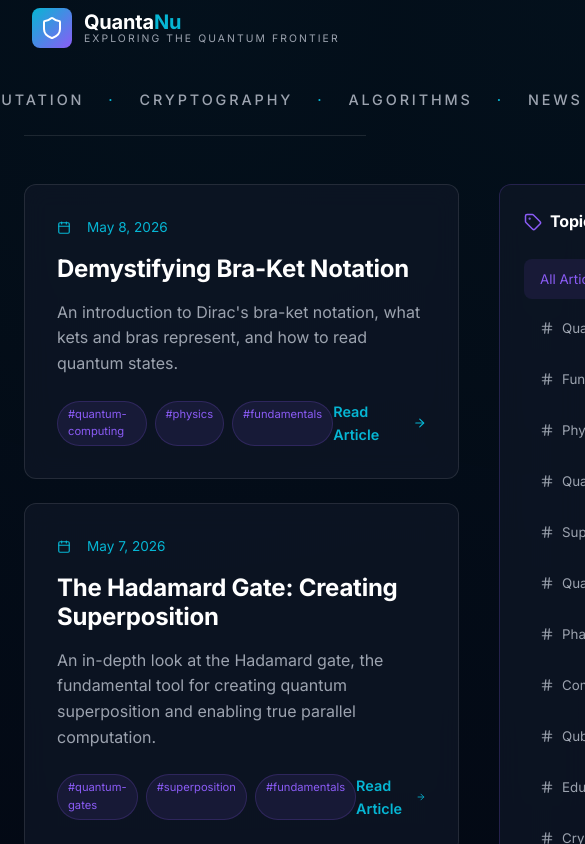
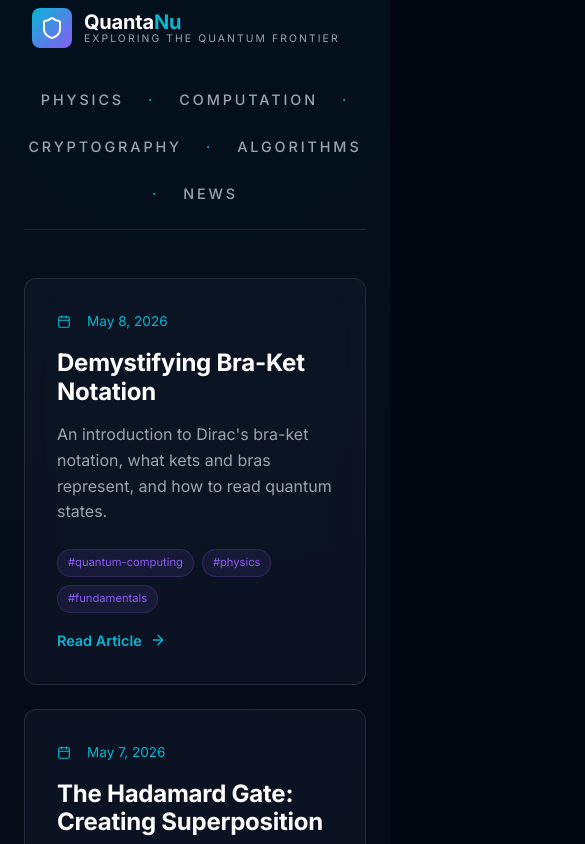
Before and after one commit to svylabs/quantanu, a React (Vite) app: page / in a window 390 px wide. Shown: the top 844 px of the page, 585 px wide, since content can reach past the window. Built offline with nearby package versions, Linux system fonts and the light colour scheme.

Commit message:
Making it responsive

```diff
--- a/src/App.tsx
+++ b/src/App.tsx
@@ -105,19 +105,7 @@ function App() {
         ) : (
           <>
             <div className="container">
-              <div style={{
-                marginBottom: '3rem',
-                padding: '1.5rem 0',
-                borderBottom: '1px solid var(--border-color)',
-                display: 'flex',
-                justifyContent: 'center',
-                gap: '1.5rem',
-                color: 'var(--text-secondary)',
-                fontSize: '0.9rem',
-                textTransform: 'uppercase',
-                letterSpacing: '0.2em',
-                fontWeight: 500
-              }}>
+              <div className="category-nav">
                 <span>Physics</span>
                 <span style={{ color: 'var(--accent-cyan)' }}>·</span>
                 <span>Computation</span>
--- a/src/components/ArticleList.tsx
+++ b/src/components/ArticleList.tsx
@@ -72,8 +72,8 @@ const ArticleList: React.FC<ArticleListProps> = ({ posts, onSelectPost }) => {
               {post.summary}
             </p>
 
-            <div style={{ display: 'flex', justifyContent: 'space-between', alignItems: 'center' }}>
-              <div style={{ display: 'flex', gap: '0.5rem' }}>
+            <div className="article-list-footer">
+              <div className="article-list-tags">
                 {post.tags.map(tag => (
                   <span key={tag} style={{
                     fontSize: '0.7rem',
--- a/src/components/ArticleView.tsx
+++ b/src/components/ArticleView.tsx
@@ -57,17 +57,11 @@ const ArticleView: React.FC<ArticleViewProps> = ({ post, prevPost, nextPost, onB
   }, [post.content]);
 
   return (
-    <div style={{ display: 'flex', gap: '2rem', alignItems: 'flex-start', position: 'relative' }}>
+    <div className="article-view-layout">
       <motion.div
         initial={{ opacity: 0 }}
         animate={{ opacity: 1 }}
-        className="glass"
-        style={{
-          padding: '3rem',
-          border: '1px solid var(--border-color)',
-          flex: 1,
-          minWidth: 0
-        }}
+        className="glass article-content-box"
       >
         <button
           onClick={onBack}
@@ -197,14 +191,7 @@ const ArticleView: React.FC<ArticleViewProps> = ({ post, prevPost, nextPost, onB
           </ReactMarkdown>
         </div>
 
-        <div style={{
-          marginTop: '4rem',
-          paddingTop: '3rem',
-          borderTop: '1px solid var(--border-color)',
-          display: 'grid',
-          gridTemplateColumns: 'repeat(auto-fit, minmax(280px, 1fr))',
-          gap: '1.5rem'
-        }}>
+        <div className="article-nav-grid">
           {prevPost ? (
             <button
               onClick={() => onNavigate(prevPost.slug)}
@@ -279,15 +266,8 @@ const ArticleView: React.FC<ArticleViewProps> = ({ post, prevPost, nextPost, onB
       </motion.div>
 
       {/* Table of Contents Overlay */}
-      <div style={{
-        position: 'absolute',
-        top: 0,
-        right: 0,
-        bottom: 0,
-        width: '1px', // Anchor for absolute positioning
-        zIndex: 1000
-      }}>
-        <div style={{ position: 'sticky', top: '2rem', height: 'calc(100vh - 4rem)', display: 'flex', alignItems: 'flex-start' }}>
+      <div className="toc-container">
+        <div className="toc-sticky">
           {/* Floating TOC Toggle Button (when closed) */}
           <AnimatePresence>
             {!isTOCOpen && headings.length > 0 && (
@@ -296,21 +276,7 @@ const ArticleView: React.FC<ArticleViewProps> = ({ post, prevPost, nextPost, onB
                 animate={{ opacity: 1, x: 0 }}
                 exit={{ opacity: 0, x: 20 }}
                 onClick={() => setIsTOCOpen(true)}
-                className="glass"
-                style={{
-                  position: 'absolute',
-                  right: '-1.5rem',
-                  width: '3rem',
-                  height: '4rem',
-                  borderRadius: '12px 0 0 12px',
-                  display: 'flex',
-                  alignItems: 'center',
-                  justifyContent: 'center',
-                  color: 'var(--accent-cyan)',
-                  border: '1px solid var(--border-color)',
-                  borderRight: 'none',
-                  boxShadow: '-4px 0 15px rgba(0,0,0,0.3)',
-                }}
+                className="glass toc-toggle-btn"
                 whileHover={{ x: -5, backgroundColor: 'rgba(255,255,255,0.05)' }}
               >
                 <ChevronLeft size={24} />
@@ -325,17 +291,7 @@ const ArticleView: React.FC<ArticleViewProps> = ({ post, prevPost, nextPost, onB
                 initial={{ x: 20, opacity: 0 }}
                 animate={{ x: 0, opacity: 1 }}
                 exit={{ x: 20, opacity: 0 }}
-                className="glass"
-                style={{
-                  position: 'absolute',
-                  right: '-1.5rem',
-                  width: '320px',
-                  maxHeight: 'calc(100vh - 4rem)',
-                  display: 'flex',
-                  flexDirection: 'column',
-                  border: '1px solid var(--border-color)',
-                  boxShadow: '-10px 10px 30px rgba(0,0,0,0.5)',
-                }}
+                className="glass toc-panel"
               >
                 <div style={{ padding: '1.5rem', borderBottom: '1px solid var(--border-color)', display: 'flex', justifyContent: 'space-between', alignItems: 'center' }}>
                   <div style={{ display: 'flex', alignItems: 'center', gap: '0.75rem' }}>
@@ -352,7 +308,7 @@ const ArticleView: React.FC<ArticleViewProps> = ({ post, prevPost, nextPost, onB
                       alignItems: 'center',
                       justifyContent: 'center'
                     }}
-                    className="hover-bright"
+                    className="hover-bright toc-close-btn"
                   >
                     <ChevronRight size={20} />
                   </button>
--- a/src/components/BlogLayout.tsx
+++ b/src/components/BlogLayout.tsx
@@ -7,12 +7,7 @@ interface BlogLayoutProps {
 
 const BlogLayout: React.FC<BlogLayoutProps> = ({ children, sidebar }) => {
   return (
-    <div className="container" style={{
-      display: 'grid',
-      gridTemplateColumns: '1fr 300px',
-      gap: '2.5rem',
-      paddingBottom: '5rem'
-    }}>
+    <div className="container blog-layout">
       <main>
         {children}
       </main>
--- a/src/index.css
+++ b/src/index.css
@@ -138,11 +138,168 @@ html {
   }
 }
 
-.hover-bright {
-  transition: all 0.2s ease;
-}
-
 .hover-bright:hover {
   color: white !important;
   background: rgba(255, 255, 255, 0.1);
 }
+
+/* Responsive Layout Classes */
+.blog-layout {
+  display: grid;
+  grid-template-columns: 1fr 300px;
+  gap: 2.5rem;
+  padding-bottom: 5rem;
+}
+
+.article-view-layout {
+  display: flex;
+  gap: 2rem;
+  align-items: flex-start;
+  position: relative;
+}
+
+.article-content-box {
+  padding: 3rem;
+  border: 1px solid var(--border-color);
+  flex: 1;
+  min-width: 0;
+}
+
+.category-nav {
+  margin-bottom: 3rem;
+  padding: 1.5rem 0;
+  border-bottom: 1px solid var(--border-color);
+  display: flex;
+  justify-content: center;
+  gap: 1.5rem;
+  color: var(--text-secondary);
+  font-size: 0.9rem;
+  text-transform: uppercase;
+  letter-spacing: 0.2em;
+  font-weight: 500;
+}
+
+.article-nav-grid {
+  margin-top: 4rem;
+  padding-top: 3rem;
+  border-top: 1px solid var(--border-color);
+  display: grid;
+  grid-template-columns: repeat(auto-fit, minmax(280px, 1fr));
+  gap: 1.5rem;
+}
+
+.toc-container {
+  position: absolute;
+  top: 0;
+  right: 0;
+  bottom: 0;
+  width: 1px;
+  z-index: 1000;
+}
+
+.toc-sticky {
+  position: sticky;
+  top: 2rem;
+  height: calc(100vh - 4rem);
+  display: flex;
+  align-items: flex-start;
+}
+
+.toc-panel {
+  position: absolute;
+  right: -1.5rem;
+  width: 320px;
+  max-height: calc(100vh - 4rem);
+  display: flex;
+  flex-direction: column;
+  border: 1px solid var(--border-color);
+  box-shadow: -10px 10px 30px rgba(0,0,0,0.5);
+}
+
+.toc-toggle-btn {
+  position: absolute;
+  right: -1.5rem;
+  width: 3rem;
+  height: 4rem;
+  border-radius: 12px 0 0 12px;
+  display: flex;
+  align-items: center;
+  justify-content: center;
+  color: var(--accent-cyan);
+  border: 1px solid var(--border-color);
+  border-right: none;
+  box-shadow: -4px 0 15px rgba(0,0,0,0.3);
+}
+
+.article-list-footer {
+  display: flex;
+  justify-content: space-between;
+  align-items: center;
+}
+
+.article-list-tags {
+  display: flex;
+  gap: 0.5rem;
+}
+
+@media (max-width: 1024px) {
+  .blog-layout {
+    grid-template-columns: 1fr;
+    gap: 2rem;
+  }
+
+  .article-view-layout {
+    flex-direction: column;
+  }
+
+  .toc-container {
+    position: static;
+    width: 100%;
+    margin-top: 2rem;
+  }
+
+  .toc-sticky {
+    position: static;
+    height: auto;
+  }
+
+  .toc-panel {
+    position: static;
+    width: 100%;
+    max-height: none;
+    box-shadow: none;
+  }
+
+  .toc-toggle-btn,
+  .toc-close-btn {
+    display: none !important;
+  }
+}
+
+@media (max-width: 768px) {
+  .article-content-box {
+    padding: 1.5rem;
+  }
+
+  .category-nav {
+    flex-wrap: wrap;
+  }
+
+  .article-nav-grid {
+    grid-template-columns: 1fr;
+  }
+
+  .article-list-footer {
+    flex-direction: column;
+    align-items: flex-start;
+    gap: 1rem;
+  }
+
+  .article-list-tags {
+    flex-wrap: wrap;
+  }
+
+  h1 {
+    font-size: 2rem !important;
+  }
+}
```
